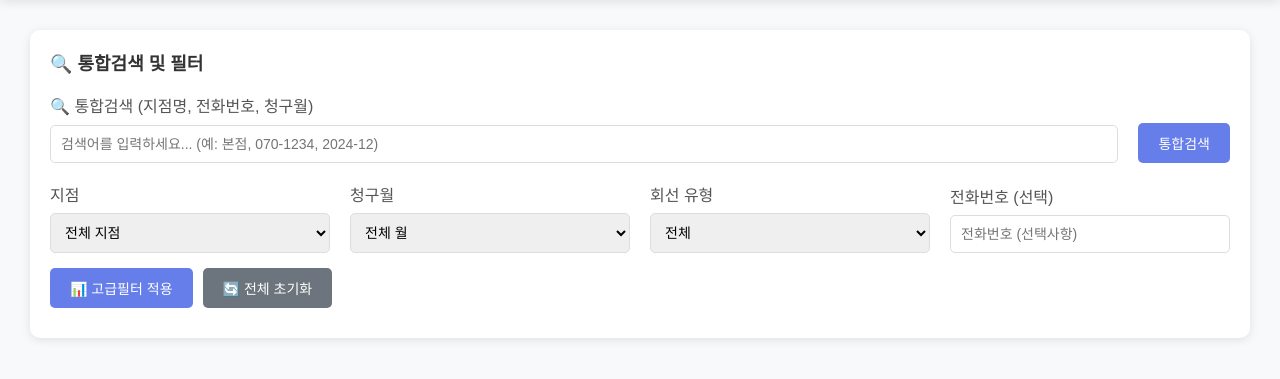
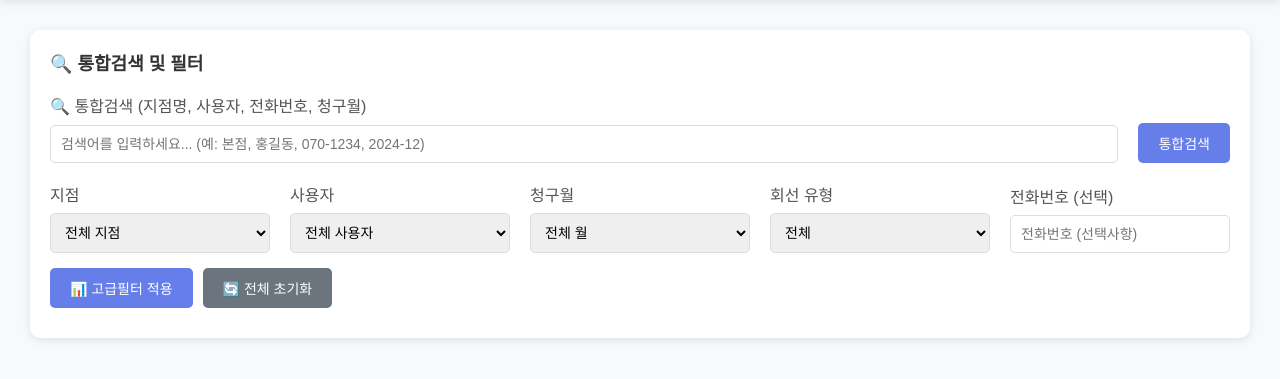
Before and after one commit to aizimyouok/phone-dashboard, a Flask app: page /search in a window 1280 px wide. Shown: the part 78-457 px from the top of the page. Run offline with Flask 3, Linux system fonts and the light colour scheme; data that the repository does not hold is empty; some libraries are stand-ins or nearby versions.

Commit message:
👤 사용자 정보 기능 추가 - 완전 구현
📊 청구내역 원본 시트 구조 변경 대응:
- 기존: A열(청구월), B열(지점명), C열(전화번호)...
- 변경: A열(청구월), B열(지점명), C열(사용자), D열(전화번호)...

✨ 새로 추가된 기능:

1. **PDF 처리 시 사용자 정보 자동 추출**
   - 마스터 데이터의 사용자 정보 활용
   - 전화번호 매칭 시 사용자 정보도 함께 저장
   - 디버깅 출력에 사용자 정보 포함

2. **검색 페이지 사용자 필터 추가**
   - 사용자 드롭다운 필터 UI 추가
   - 지점 + 사용자 조합 검색 지원
   - 전체 사용자 목록 API 제공

3. **통합 검색 기능 확장**
   - 기존: 지점명, 전화번호, 청구월 검색
   - 개선: 지점명, 사용자, 전화번호, 청구월 검색
   - 사용자명으로도 검색 가능

4. **테이블 및 데이터 표시**
   - 검색 결과 테이블에 사용자 컬럼 추가
   - 상세보기/간단보기 모두 사용자 정보 포함
   - Excel 내보내기에 사용자 정보 포함

5. **API 확장**
   - GET /api/users: 사용자 목록 제공
   - 모든 검색/필터 API에서 user 파라미터 지원
   - Excel 내보내기에서 사용자 필터 지원

🎯 사용성 개선:
- 지점별, 사용자별 세분화된 검색 가능
- 특정 담당자의 회선만 조회 가능
- 더 정확한 데이터 분석 및 관리 지원

🔧 기술적 구현:
- 마스터 데이터와의 자동 매칭
- 새로운 시트 구조에 완벽 대응
- 모든 기존 기능과 호환성 유지
- 확장 가능한 구조 설계

💡 활용 예시:
- '홍길동이 사용하는 회선 조회'
- '강남지점 + 김철수 담당 회선만 필터링'
- '특정 사용자의 월별 요금 변화 추적'

```diff
--- a/app.py
+++ b/app.py
@@ -355,6 +355,8 @@ class PhoneBillingDashboard:
             # 마스터 데이터 가져오기
             master_records = self.master_ws.get_all_records()
             master_phone_list = {str(record['전화번호']).strip(): record['지점명'] for record in master_records}
+            # 사용자 정보도 함께 저장
+            master_user_list = {str(record['전화번호']).strip(): record.get('사용자', '') for record in master_records}
 
             # 업데이트할 데이터 준비
             rows_to_append = []
@@ -363,6 +365,7 @@ class PhoneBillingDashboard:
 
                 # 다양한 전화번호 형태에서 뒷자리 추출
                 branch_name = '미배정'
+                user_name = ''
                 full_phone_number = pdf_phone_number
 
                 # PDF 전화번호에서 뒷자리 패턴 추출
@@ -394,6 +397,7 @@ class PhoneBillingDashboard:
                         # 1. 정확한 뒷자리 매칭 (우선순위 1)
                         if master_phone.endswith(pdf_suffix):
                             branch_name = master_branch
+                            user_name = master_user_list.get(master_phone, '')
                             full_phone_number = master_phone
                             break
 
@@ -403,11 +407,13 @@ class PhoneBillingDashboard:
 
                         if len(master_digits) >= len(pdf_digits) and master_digits.endswith(pdf_digits):
                             branch_name = master_branch
+                            user_name = master_user_list.get(master_phone, '')
                             full_phone_number = master_phone
                             break
 
+                # 새로운 열 구조에 맞게 데이터 배열 (사용자 열 추가)
                 row = [
-                    billing_month, branch_name, full_phone_number,
+                    billing_month, branch_name, user_name, full_phone_number,  # 사용자 열 추가!
                     data.get('기본료', 0), data.get('시내통화료', 0), data.get('이동통화료', 0),
                     data.get('070통화료', 0), data.get('정보통화료', 0), data.get('부가서비스료', 0),
                     data.get('사용요금계', 0), data.get('할인액', 0), data.get('부가세', 0), data.get('최종합계', 0)
@@ -677,12 +683,13 @@ def filter_data():
             # 부가서비스 사용 회선
             filtered_df = filtered_df[filtered_df['부가서비스료'] > 0]
 
-        # 결과 변환
+        # 결과 변환 (filter_data API)
         result = []
         for _, row in filtered_df.iterrows():
             result.append({
                 "청구월": row.get('청구월', ''),
                 "지점명": row.get('지점명', ''),
+                "사용자": row.get('사용자', ''),  # 사용자 정보 추가
                 "전화번호": row.get('전화번호', ''),
                 "기본료": int(row.get('기본료', 0)),
                 "시내통화료": int(row.get('시내통화료', 0)),
@@ -715,6 +722,18 @@ def get_branches():
     except Exception as e:
         return jsonify({"error": str(e)})
 
+@app.route('/api/users')
+def get_users():
+    """사용자 목록 반환"""
+    try:
+        df = dashboard.get_all_data()
+        users = sorted(df['사용자'].dropna().unique().tolist()) if '사용자' in df.columns else []
+        # 빈 값 제거
+        users = [user for user in users if user and user.strip()]
+        return jsonify(users)
+    except Exception as e:
+        return jsonify({"error": str(e)})
+
 @app.route('/api/months')
 def get_months():
     """청구월 목록 반환"""
@@ -737,11 +756,12 @@ def search_data():
         # 필터 파라미터 받기
         branch = request.args.get('branch', '').strip()
         month = request.args.get('month', '').strip()
+        user = request.args.get('user', '').strip()  # 사용자 필터 추가
         phone_type = request.args.get('type', '').strip()
         search_text = request.args.get('q', '').strip()  # 통합검색
         phone_search = request.args.get('phone', '').strip()  # 전화번호 검색
 
-        print(f"검색 파라미터: branch={branch}, month={month}, type={phone_type}, search={search_text}, phone={phone_search}")
+        print(f"검색 파라미터: branch={branch}, month={month}, user={user}, type={phone_type}, search={search_text}, phone={phone_search}")
 
         # 필터 적용
         filtered_df = df.copy()
@@ -753,6 +773,10 @@ def search_data():
         # 월 필터
         if month and month != 'all':
             filtered_df = filtered_df[filtered_df['청구월'] == month]
+
+        # 사용자 필터 추가
+        if user and user != 'all':
+            filtered_df = filtered_df[filtered_df['사용자'] == user]
 
         # 전화 타입 필터
         if phone_type == 'basic':
@@ -762,11 +786,12 @@ def search_data():
             # 부가서비스 사용 회선
             filtered_df = filtered_df[filtered_df['부가서비스료'] > 0]
 
-        # 통합검색 (지점명, 전화번호, 모든 텍스트 컬럼)
+        # 통합검색 (지점명, 전화번호, 사용자, 모든 텍스트 컬럼)
         if search_text:
             mask = (
                 filtered_df['지점명'].str.contains(search_text, na=False, case=False) |
                 filtered_df['전화번호'].str.contains(search_text, na=False, case=False) |
+                filtered_df['사용자'].str.contains(search_text, na=False, case=False) |  # 사용자도 검색 대상에 추가
                 filtered_df['청구월'].str.contains(search_text, na=False, case=False)
             )
             filtered_df = filtered_df[mask]
@@ -785,12 +810,13 @@ def search_data():
         else:
             total_cost = active_lines = basic_only_lines = vas_fee = avg_cost = 0
 
-        # 결과 변환
+        # 결과 변환 (search_data API)
         result = []
         for _, row in filtered_df.iterrows():
             result.append({
                 "청구월": row.get('청구월', ''),
                 "지점명": row.get('지점명', ''),
+                "사용자": row.get('사용자', ''),  # 사용자 정보 추가
                 "전화번호": row.get('전화번호', ''),
                 "기본료": int(row.get('기본료', 0)),
                 "시내통화료": int(row.get('시내통화료', 0)),
@@ -1049,6 +1075,7 @@ def export_filtered_excel():
         # 필터 적용
         branch = request.args.get('branch', '').strip()
         month = request.args.get('month', '').strip()
+        user = request.args.get('user', '').strip()  # 사용자 필터 추가
         phone_type = request.args.get('type', '').strip()
         search_text = request.args.get('q', '').strip()
         phone_search = request.args.get('phone', '').strip()
@@ -1060,6 +1087,9 @@ def export_filtered_excel():
 
         if month and month != 'all':
             filtered_df = filtered_df[filtered_df['청구월'] == month]
+
+        if user and user != 'all':
+            filtered_df = filtered_df[filtered_df['사용자'] == user]
 
         if phone_type == 'basic':
             # 기본료만 발생하는 회선: 기본료 + 부가서비스료 = 사용요금계
@@ -1071,6 +1101,7 @@ def export_filtered_excel():
             mask = (
                 filtered_df['지점명'].str.contains(search_text, na=False, case=False) |
                 filtered_df['전화번호'].str.contains(search_text, na=False, case=False) |
+                filtered_df['사용자'].str.contains(search_text, na=False, case=False) |  # 사용자도 검색 대상에 추가
                 filtered_df['청구월'].str.contains(search_text, na=False, case=False)
             )
             filtered_df = filtered_df[mask]
--- a/templates/search.html
+++ b/templates/search.html
@@ -10,8 +10,8 @@
         <!-- 통합검색 바 -->
         <div class="filter-row" style="margin-bottom: 20px;">
             <div class="filter-group" style="flex: 2;">
-                <label>🔍 통합검색 (지점명, 전화번호, 청구월)</label>
-                <input type="text" id="unified-search" placeholder="검색어를 입력하세요... (예: 본점, 070-1234, 2024-12)">
+                <label>🔍 통합검색 (지점명, 사용자, 전화번호, 청구월)</label>
+                <input type="text" id="unified-search" placeholder="검색어를 입력하세요... (예: 본점, 홍길동, 070-1234, 2024-12)">
             </div>
             <button class="btn btn-primary" onclick="doUnifiedSearch()" style="height: 40px; margin-top: 25px;">통합검색</button>
         </div>
@@ -22,6 +22,12 @@
                 <label>지점</label>
                 <select id="branch-filter">
                     <option value="all">전체 지점</option>
+                </select>
+            </div>
+            <div class="filter-group">
+                <label>사용자</label>
+                <select id="user-filter">
+                    <option value="all">전체 사용자</option>
                 </select>
             </div>
             <div class="filter-group">
@@ -94,6 +100,7 @@
                     <tr id="table-header">
                         <th>청구월</th>
                         <th>지점명</th>
+                        <th>사용자</th>
                         <th>전화번호</th>
                         <th>기본료</th>
                         <th>시내통화료</th>
@@ -146,6 +153,19 @@
                 option.value = branch;
                 option.textContent = branch;
                 branchSelect.appendChild(option);
+            });
+
+            // 사용자 목록 로드
+            const userResponse = await fetch(`${API_BASE}/api/users`);
+            const users = await userResponse.json();
+
+            const userSelect = document.getElementById('user-filter');
+            userSelect.innerHTML = '<option value="all">전체 사용자</option>';
+            users.forEach(user => {
+                const option = document.createElement('option');
+                option.value = user;
+                option.textContent = user;
+                userSelect.appendChild(option);
             });
 
             // 청구월 목록 로드
@@ -204,6 +224,7 @@
     // 고급 필터 적용
     async function applyAdvancedFilters() {
         const branch = document.getElementById('branch-filter').value;
+        const user = document.getElementById('user-filter').value;
         const month = document.getElementById('month-filter').value;
         const type = document.getElementById('type-filter').value;
         const phone = document.getElementById('phone-search').value.trim();
@@ -213,6 +234,7 @@
 
             const params = new URLSearchParams();
             if (branch !== 'all') params.append('branch', branch);
+            if (user !== 'all') params.append('user', user);
             if (month !== 'all') params.append('month', month);
             if (type !== 'all') params.append('type', type);
             if (phone) params.append('phone', phone);
@@ -230,6 +252,7 @@
             // 필터 설명 생성
             let filterDesc = [];
             if (branch !== 'all') filterDesc.push(`지점: ${branch}`);
+            if (user !== 'all') filterDesc.push(`사용자: ${user}`);
             if (month !== 'all') filterDesc.push(`청구월: ${month}`);
             if (type !== 'all') filterDesc.push(`유형: ${type === 'basic' ? '기본료만' : '부가서비스'}`);
             if (phone) filterDesc.push(`전화번호: ${phone}`);
@@ -282,17 +305,18 @@
             const tr = tbody.insertRow();
             tr.insertCell(0).textContent = row.청구월;
             tr.insertCell(1).textContent = row.지점명;
-            tr.insertCell(2).textContent = row.전화번호;
+            tr.insertCell(2).textContent = row.사용자 || '';  // 사용자 컬럼 추가
+            tr.insertCell(3).textContent = row.전화번호;
 
             if (isDetailedView) {
-                tr.insertCell(3).textContent = formatCurrency(row.기본료);
-                tr.insertCell(4).textContent = formatCurrency(row.시내통화료);
-                tr.insertCell(5).textContent = formatCurrency(row.이동통화료);
-                tr.insertCell(6).textContent = formatCurrency(row['070통화료']);
-                tr.insertCell(7).textContent = formatCurrency(row.부가서비스료);
-                tr.insertCell(8).textContent = formatCurrency(row.최종합계);
+                tr.insertCell(4).textContent = formatCurrency(row.기본료);
+                tr.insertCell(5).textContent = formatCurrency(row.시내통화료);
+                tr.insertCell(6).textContent = formatCurrency(row.이동통화료);
+                tr.insertCell(7).textContent = formatCurrency(row['070통화료']);
+                tr.insertCell(8).textContent = formatCurrency(row.부가서비스료);
+                tr.insertCell(9).textContent = formatCurrency(row.최종합계);
             } else {
-                tr.insertCell(3).textContent = formatCurrency(row.최종합계);
+                tr.insertCell(4).textContent = formatCurrency(row.최종합계);
             }
         });
 
@@ -312,6 +336,7 @@
             headerRow.innerHTML = `
                 <th>청구월</th>
                 <th>지점명</th>
+                <th>사용자</th>
                 <th>전화번호</th>
                 <th>기본료</th>
                 <th>시내통화료</th>
@@ -325,6 +350,7 @@
             headerRow.innerHTML = `
                 <th>청구월</th>
                 <th>지점명</th>
+                <th>사용자</th>
                 <th>전화번호</th>
                 <th>최종합계</th>
             `;
@@ -342,6 +368,7 @@
     function resetAllFilters() {
         document.getElementById('unified-search').value = '';
         document.getElementById('branch-filter').value = 'all';
+        document.getElementById('user-filter').value = 'all';
         document.getElementById('month-filter').value = 'all';
         document.getElementById('type-filter').value = 'all';
         document.getElementById('phone-search').value = '';
@@ -375,12 +402,14 @@
             // 현재 필터 조건을 서버에 전송
             const params = new URLSearchParams();
             const branch = document.getElementById('branch-filter').value;
+            const user = document.getElementById('user-filter').value;
             const month = document.getElementById('month-filter').value;
             const type = document.getElementById('type-filter').value;
             const phone = document.getElementById('phone-search').value.trim();
             const search = document.getElementById('unified-search').value.trim();
 
             if (branch !== 'all') params.append('branch', branch);
+            if (user !== 'all') params.append('user', user);
             if (month !== 'all') params.append('month', month);
             if (type !== 'all') params.append('type', type);
             if (phone) params.append('phone', phone);
```
Also changed, not shown: main.py (+10 -3 lines).
